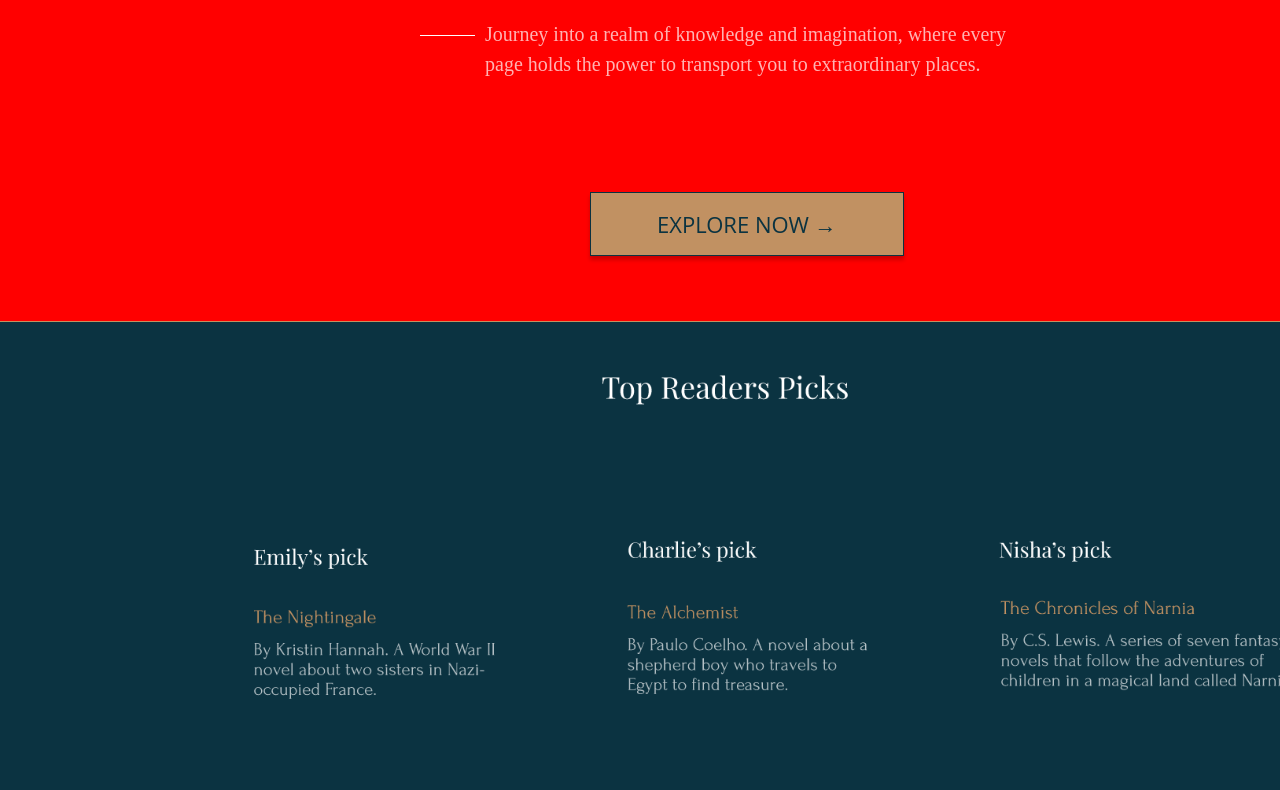
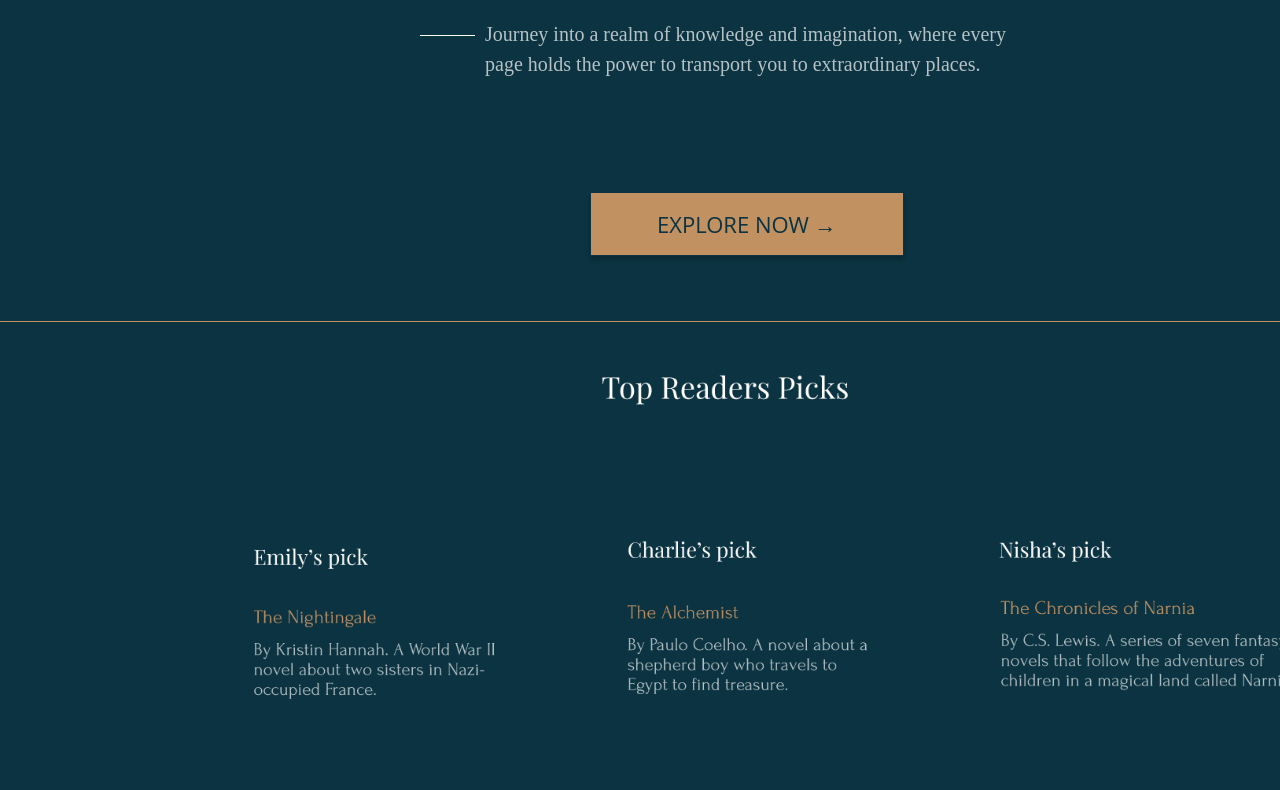
Before and after one commit to AnirudhDattu/web1, a plain HTML site: page index.html in a window 1280 px wide. Shown: the part 419-1209 px from the top of the page. Drawn offline with Linux system fonts and the light colour scheme.

Commit message:
reverting-changes

```diff
--- a/index.css
+++ b/index.css
@@ -3,7 +3,7 @@ body {
 }
 
 .bgc{
-    background-color:red;
+    background-color:#0B3341;
 }
 body::-webkit-scrollbar {
     width: 0px; /* Adjust the width as needed */
```
